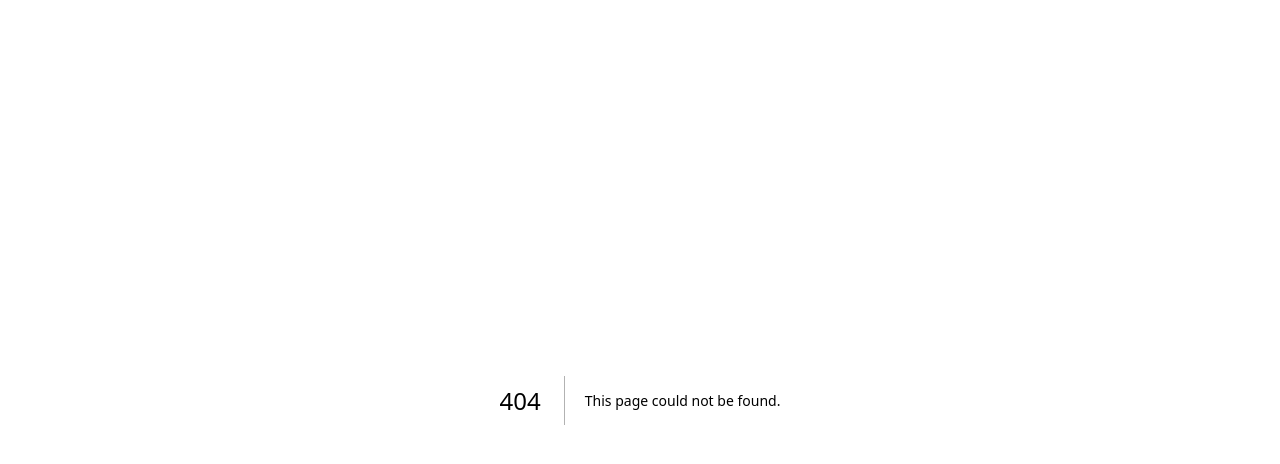
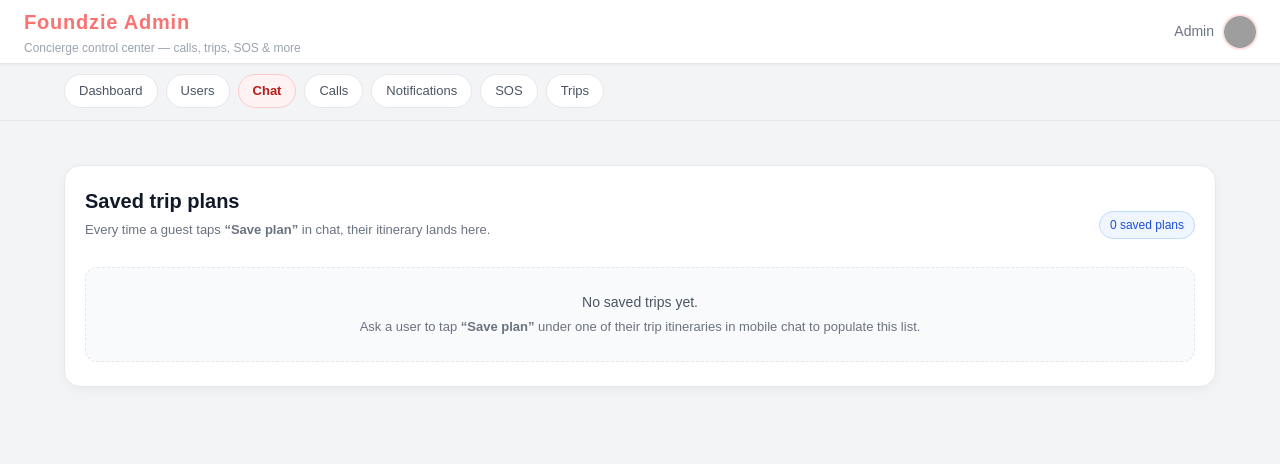
Before and after one commit to Foundzie/foundzie-v2, a Next.js app: page /admin/trips in a window 1280 px wide. Before the commit this address had no page. Shown: the top 464 px of the page. Built offline with nearby package versions, Linux system fonts and the light colour scheme; grey boxes are pictures that could not be loaded.

Commit message:
M10f: Saved trip plans list + polished admin navigation

```diff
--- a/src/app/admin/layout.tsx
+++ b/src/app/admin/layout.tsx
@@ -16,82 +16,49 @@ export default function AdminLayout({
     <div
       style={{
         minHeight: "100vh",
-        background: "#faf4f6", // light grey background
-        color: "#111827", // darker text for visibility
+        background: "#f3f4f6", // light grey background
+        color: "#111827",
       }}
     >
+      {/* Top bar */}
       <header
         style={{
           background: "white",
           borderBottom: "1px solid #e5e7eb",
-          height: "56px",
+          height: "64px",
           display: "flex",
           alignItems: "center",
           justifyContent: "space-between",
-          padding: "0 20px",
+          padding: "0 24px",
           position: "sticky",
           top: 0,
           zIndex: 100,
+          boxShadow: "0 1px 2px rgba(15,23,42,0.05)",
         }}
       >
-        {/* Left side: title + simple nav */}
-        <div>
+        {/* Left side: logo + subtitle */}
+        <div style={{ display: "flex", flexDirection: "column", gap: 2 }}>
           <div
             style={{
-              fontWeight: 700,
-              color: "#f44e65",
-              fontSize: "18px",
+              fontWeight: 800,
+              color: "#f97373",
+              fontSize: "20px",
+              letterSpacing: "0.04em",
             }}
           >
             Foundzie Admin
           </div>
-
-          <nav
+          <span
             style={{
-              display: "flex",
-              gap: "10px",
-              marginTop: "4px",
-              fontSize: "13px",
+              fontSize: "12px",
+              color: "#9ca3af",
             }}
           >
-            <Link href="/admin" style={{ color: "#6b7280" }}>
-              Dashboard
-            </Link>
-            <span style={{ color: "#9ca3af" }}>•</span>
-
-            <Link href="/admin/users" style={{ color: "#6b7280" }}>
-              Users
-            </Link>
-            <span style={{ color: "#9ca3af" }}>•</span>
-
-            <Link href="/admin/notifications" style={{ color: "#6b7280" }}>
-              Notifications
-            </Link>
-            <span style={{ color: "#9ca3af" }}>•</span>
-
-            {/* NEW: Calls nav item */}
-            <Link href="/admin/calls" style={{ color: "#6b7280" }}>
-              Calls
-            </Link>
-            <span style={{ color: "#9ca3af" }}>•</span>
-
-            {/* SOS link */}
-            <Link href="/admin/sos" style={{ color: "#6b7280" }}>
-              SOS
-            </Link>
-            <span style={{ color: "#9ca3af" }}>•</span>
-
-            {/* Chat stays highlighted */}
-            <Link
-              href="/admin/chat"
-              style={{ color: "#f44e65", fontWeight: 600 }}
-            >
-              Chat
-            </Link>
-          </nav>
+            Concierge control center — calls, trips, SOS & more
+          </span>
         </div>
 
-        {/* Right side: fake admin avatar */}
+        {/* Right side: admin chip */}
         <div
           style={{
             display: "flex",
@@ -100,29 +67,119 @@ export default function AdminLayout({
             color: "#6b7280",
             fontSize: "14px",
           }}
+          title="Signed in as Admin"
         >
           <span>Admin</span>
           <img
-            src="https://ui-avatars.com/api/?name=Admin&background=f44e65&color=fff"
+            src="https://ui-avatars.com/api/?name=Admin&background=f97373&color=ffffff"
             alt="Admin Avatar"
-            style={{ width: "32px", height: "32px", borderRadius: "50%" }}
+            style={{
+              width: "32px",
+              height: "32px",
+              borderRadius: "999px",
+              boxShadow: "0 0 0 2px #fee2e2",
+            }}
           />
         </div>
       </header>
 
+      {/* Secondary nav bar */}
+      <nav
+        style={{
+          position: "sticky",
+          top: 64,
+          zIndex: 90,
+          background: "#f3f4f6",
+          borderBottom: "1px solid #e5e7eb",
+        }}
+      >
+        <div
+          style={{
+            maxWidth: "1200px",
+            margin: "0 auto",
+            padding: "10px 24px 12px",
+            display: "flex",
+            flexWrap: "wrap",
+            gap: "8px",
+          }}
+        >
+          {/* Each item is a pill-style link */}
+          <NavPill href="/admin" label="Dashboard" />
+          <NavPill href="/admin/users" label="Users" />
+          <NavPill href="/admin/chat" label="Chat" emphasis />
+          <NavPill href="/admin/calls" label="Calls" />
+          <NavPill href="/admin/notifications" label="Notifications" />
+          <NavPill href="/admin/sos" label="SOS" />
+          <NavPill href="/admin/trips" label="Trips" />
+        </div>
+      </nav>
+
+      {/* Main content card */}
       <main
         style={{
           padding: "24px",
-          background: "white",
           maxWidth: "1200px",
-          margin: "20px auto",
-          borderRadius: "12px",
-          border: "1px solid #e5e7eb",
-          boxShadow: "0 1px 3px rgba(0,0,0,0.05)",
+          margin: "20px auto 32px",
         }}
       >
-        {children}
+        <section
+          style={{
+            background: "white",
+            borderRadius: "16px",
+            border: "1px solid #e5e7eb",
+            boxShadow: "0 4px 12px rgba(15,23,42,0.04)",
+            padding: "20px 20px 24px",
+          }}
+        >
+          {children}
+        </section>
       </main>
     </div>
   );
 }
+
+/**
+ * Simple pill-style nav link component for the admin header.
+ * This is kept in the same file for simplicity.
+ */
+function NavPill({
+  href,
+  label,
+  emphasis = false,
+}: {
+  href: string;
+  label: string;
+  emphasis?: boolean;
+}) {
+  const baseStyle: React.CSSProperties = {
+    display: "inline-flex",
+    alignItems: "center",
+    padding: "6px 14px",
+    borderRadius: "999px",
+    fontSize: "13px",
+    textDecoration: "none",
+    border: "1px solid transparent",
+    transition: "background-color 0.15s ease, border-color 0.15s ease, color 0.15s ease",
+  };
+
+  const normal: React.CSSProperties = {
+    ...baseStyle,
+    background: "#ffffff",
+    color: "#4b5563",
+    borderColor: "#e5e7eb",
+  };
+
+  const highlighted: React.CSSProperties = {
+    ...baseStyle,
+    background: "#fef2f2",
+    color: "#b91c1c",
+    borderColor: "#fecaca",
+    fontWeight: 600,
+  };
+
+  return (
+    <Link href={href} style={emphasis ? highlighted : normal}>
+      {label}
+    </Link>
+  );
+}
--- /dev/null
+++ b/src/app/admin/trips/page.tsx
@@ -0,0 +1,282 @@
+// src/app/admin/trips/page.tsx
+import { listTrips } from "@/app/api/trips/store";
+
+export const dynamic = "force-dynamic";
+
+export default async function AdminTripsPage() {
+  const trips = await listTrips();
+
+  return (
+    <div style={{ display: "flex", flexDirection: "column", gap: "16px" }}>
+      <header
+        style={{
+          display: "flex",
+          justifyContent: "space-between",
+          alignItems: "flex-end",
+          gap: "12px",
+        }}
+      >
+        <div>
+          <h1
+            style={{
+              fontSize: "20px",
+              fontWeight: 700,
+              color: "#111827",
+              marginBottom: "4px",
+            }}
+          >
+            Saved trip plans
+          </h1>
+          <p style={{ fontSize: "13px", color: "#6b7280" }}>
+            Every time a guest taps <strong>“Save plan”</strong> in chat,
+            their itinerary lands here.
+          </p>
+        </div>
+
+        <div
+          style={{
+            padding: "4px 10px",
+            borderRadius: "999px",
+            background: "#eff6ff",
+            color: "#1d4ed8",
+            fontSize: "12px",
+            border: "1px solid #bfdbfe",
+          }}
+        >
+          {trips.length === 1
+            ? "1 saved plan"
+            : `${trips.length} saved plans`}
+        </div>
+      </header>
+
+      {trips.length === 0 ? (
+        <EmptyState />
+      ) : (
+        <TripsTable trips={trips} />
+      )}
+    </div>
+  );
+}
+
+function EmptyState() {
+  return (
+    <div
+      style={{
+        marginTop: "12px",
+        padding: "24px",
+        borderRadius: "12px",
+        border: "1px dashed #e5e7eb",
+        background: "#f9fafb",
+        textAlign: "center",
+      }}
+    >
+      <p
+        style={{
+          fontSize: "14px",
+          color: "#4b5563",
+          marginBottom: "4px",
+          fontWeight: 500,
+        }}
+      >
+        No saved trips yet.
+      </p>
+      <p style={{ fontSize: "13px", color: "#6b7280" }}>
+        Ask a user to tap <strong>“Save plan”</strong> under one of their trip
+        itineraries in mobile chat to populate this list.
+      </p>
+    </div>
+  );
+}
+
+type TripPlan = Awaited<ReturnType<typeof listTrips>>[number];
+
+function TripsTable({ trips }: { trips: TripPlan[] }) {
+  return (
+    <div
+      style={{
+        marginTop: "8px",
+        borderRadius: "12px",
+        border: "1px solid #e5e7eb",
+        overflow: "hidden",
+      }}
+    >
+      <table
+        style={{
+          width: "100%",
+          borderCollapse: "collapse",
+          fontSize: "13px",
+        }}
+      >
+        <thead
+          style={{
+            background: "#f9fafb",
+            borderBottom: "1px solid #e5e7eb",
+          }}
+        >
+          <tr>
+            <Th>Saved</Th>
+            <Th>Room / Visitor</Th>
+            <Th>Preview</Th>
+            <Th style={{ width: "120px", textAlign: "right" }}>Actions</Th>
+          </tr>
+        </thead>
+        <tbody>
+          {trips.map((trip, index) => (
+            <tr
+              key={trip.id}
+              style={{
+                background: index % 2 === 0 ? "#ffffff" : "#f9fafb",
+                borderBottom: "1px solid #e5e7eb",
+              }}
+            >
+              <Td>
+                <span style={{ display: "block" }}>
+                  {formatDate(trip.savedAt)}
+                </span>
+                <span
+                  style={{
+                    display: "block",
+                    fontSize: "11px",
+                    color: "#9ca3af",
+                  }}
+                >
+                  {formatTime(trip.savedAt)}
+                </span>
+              </Td>
+              <Td>
+                <code
+                  style={{
+                    fontSize: "11px",
+                    background: "#f3f4f6",
+                    padding: "2px 6px",
+                    borderRadius: "999px",
+                  }}
+                >
+                  {trip.roomId}
+                </code>
+                {trip.userId && (
+                  <div
+                    style={{
+                      marginTop: "3px",
+                      fontSize: "11px",
+                      color: "#6b7280",
+                    }}
+                  >
+                    User:{" "}
+                    <span style={{ fontWeight: 500 }}>{trip.userId}</span>
+                  </div>
+                )}
+              </Td>
+              <Td>
+                <div
+                  style={{
+                    maxWidth: "480px",
+                    whiteSpace: "nowrap",
+                    overflow: "hidden",
+                    textOverflow: "ellipsis",
+                    color: "#374151",
+                  }}
+                  title={trip.text}
+                >
+                  {summariseTrip(trip.text)}
+                </div>
+              </Td>
+              <Td style={{ textAlign: "right" }}>
+                <a
+                  href={`/admin/chat?roomId=${encodeURIComponent(
+                    trip.roomId
+                  )}`}
+                  style={{
+                    display: "inline-flex",
+                    alignItems: "center",
+                    justifyContent: "center",
+                    padding: "6px 10px",
+                    fontSize: "12px",
+                    borderRadius: "999px",
+                    border: "1px solid #e5e7eb",
+                    background: "#ffffff",
+                    color: "#2563eb",
+                    textDecoration: "none",
+                  }}
+                >
+                  Open chat
+                </a>
+              </Td>
+            </tr>
+          ))}
+        </tbody>
+      </table>
+    </div>
+  );
+}
+
+function Th({
+  children,
+  style,
+}: {
+  children: React.ReactNode;
+  style?: React.CSSProperties;
+}) {
+  return (
+    <th
+      style={{
+        textAlign: "left",
+        padding: "10px 12px",
+        fontWeight: 600,
+        fontSize: "12px",
+        color: "#6b7280",
+        ...style,
+      }}
+    >
+      {children}
+    </th>
+  );
+}
+
+function Td({
+  children,
+  style,
+}: {
+  children: React.ReactNode;
+  style?: React.CSSProperties;
+}) {
+  return (
+    <td
+      style={{
+        padding: "10px 12px",
+        verticalAlign: "top",
+        ...style,
+      }}
+    >
+      {children}
+    </td>
+  );
+}
+
+function summariseTrip(text: string): string {
+  // Remove the marker and newlines, show a compact preview
+  const cleaned = text.replace(/^TRIP_PLAN_BEGIN\s*/i, "").trim();
+  const singleLine = cleaned.replace(/\s+/g, " ");
+  return singleLine.length > 140
+    ? singleLine.slice(0, 140) + "…"
+    : singleLine || "(empty plan)";
+}
+
+function formatDate(iso: string): string {
+  const d = new Date(iso);
+  if (Number.isNaN(d.getTime())) return iso;
+  return d.toLocaleDateString(undefined, {
+    month: "short",
+    day: "numeric",
+    year: "numeric",
+  });
+}
+
+function formatTime(iso: string): string {
+  const d = new Date(iso);
+  if (Number.isNaN(d.getTime())) return "";
+  return d.toLocaleTimeString(undefined, {
+    hour: "2-digit",
+    minute: "2-digit",
+  });
+}
--- a/src/app/api/trips/route.ts
+++ b/src/app/api/trips/route.ts
@@ -1,16 +1,23 @@
+// src/app/api/trips/route.ts
 import { NextResponse } from "next/server";
-import { addTrip, listTrips } from "./store";
+import { addTrip, listTrips, listTripsForRoom } from "./store";
 
 export const dynamic = "force-dynamic";
 
 /**
  * GET /api/trips
- * For admin later: list all saved trip plans.
+ * For admin: list saved trip plans.
+ * Optional query param: ?roomId=xyz to filter by room.
+ *
  * Response: { ok: true, items: TripPlan[] }
  */
-export async function GET() {
+export async function GET(req: Request) {
   try {
-    const items = await listTrips();
+    const url = new URL(req.url);
+    const roomId = url.searchParams.get("roomId")?.trim() ?? "";
+
+    const items = roomId ? await listTripsForRoom(roomId) : await listTrips();
+
     return NextResponse.json({ ok: true, items });
   } catch (err) {
     console.error("[/api/trips] GET error:", err);
@@ -30,12 +37,10 @@ export async function POST(req: Request) {
   try {
     const body = await req.json().catch(() => ({} as any));
 
-    const roomId =
-      typeof body.roomId === "string" ? body.roomId.trim() : "";
+    const roomId = typeof body.roomId === "string" ? body.roomId.trim() : "";
     const messageId =
       typeof body.messageId === "string" ? body.messageId.trim() : "";
-    const text =
-      typeof body.text === "string" ? body.text.trim() : "";
+    const text = typeof body.text === "string" ? body.text.trim() : "";
     const createdAt =
       typeof body.createdAt === "string" ? body.createdAt : undefined;
     const userId =
```
